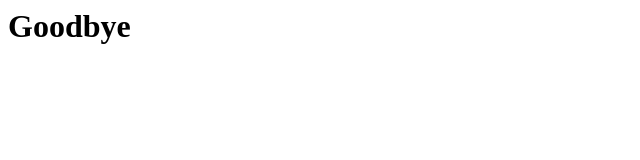
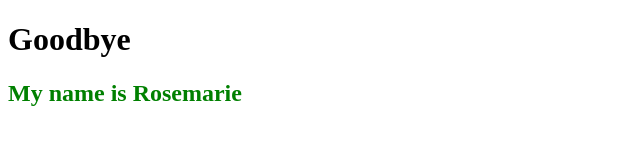
Before and after one commit to RosemarieM/test, a plain HTML site: page index.html in a window 1280 px wide. Shown: the whole page, without its empty margins (0-640 px from the left). Drawn offline with nearby package versions, Linux system fonts and the light colour scheme.

Commit message:
added h2

```diff
--- a/app.js
+++ b/app.js
@@ -1,3 +1,4 @@
 $(document).ready (function(){
-	$("h1").html("Goodbye")
+	$("h1").html("Goodbye");
+	$("h2").css("color", "green")
 });
--- a/index.html
+++ b/index.html
@@ -1,4 +1,3 @@
-<DOCTYPE!>
 <!DOCTYPE html>
 <html>
 <head>
@@ -10,5 +9,6 @@
 </head>
 <body>
 <h1> Hello!</h1>
+<h2> My name is Rosemarie</h2>
 </body>
 </html>
```
Also changed, not shown: style.css (line endings or trailing spaces).
